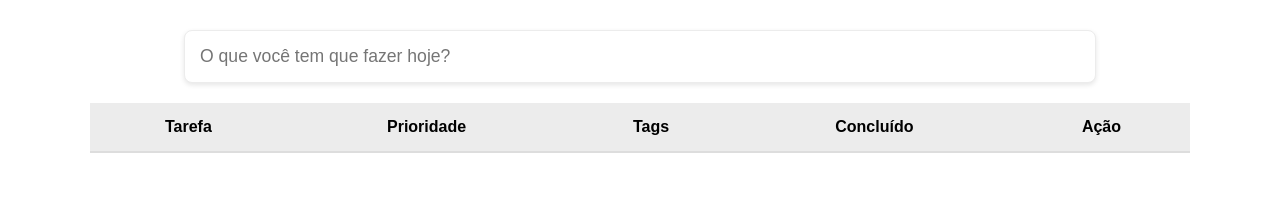
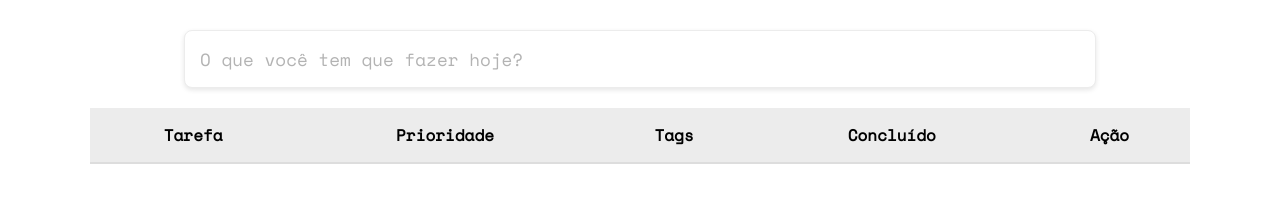
Before and after one commit to ca-ayumi/matriz-eisenhower, a plain HTML site: page index.html in a window 1280 px wide. Drawn offline with nearby package versions, Linux system fonts and the light colour scheme.

Commit message:
Update index.html

```diff
--- a/index.html
+++ b/index.html
@@ -4,9 +4,11 @@
   <meta charset="UTF-8">
   <meta name="viewport" content="width=device-width, initial-scale=1.0">
   <title>Matriz de Eisenhower Dinâmica</title>
+    <!-- Importando a fonte Space Mono -->
+  <link href="https://fonts.googleapis.com/css2?family=Space+Mono:wght@400&display=swap" rel="stylesheet">
   <style>
     body {
-      font-family: "Poppins", sans-serif;
+      font-family: "Space Mono", monospace;
       margin: 0;
       padding: 0;
       background-color: transparent; /* Fundo transparente */
@@ -178,6 +180,14 @@
       pointer-events: auto;
       cursor: pointer;
     }
+    .input-container input {
+  	font-family: "Space Mono", monospace; /* Fonte mono */
+	}
+
+	::placeholder {
+  	font-family: "Space Mono", monospace; /* Placeholder com fonte mono */
+	color: #b3b3b3; /* Cor do placeholder */
+	}
   </style>
 </head>
 <body>
```
